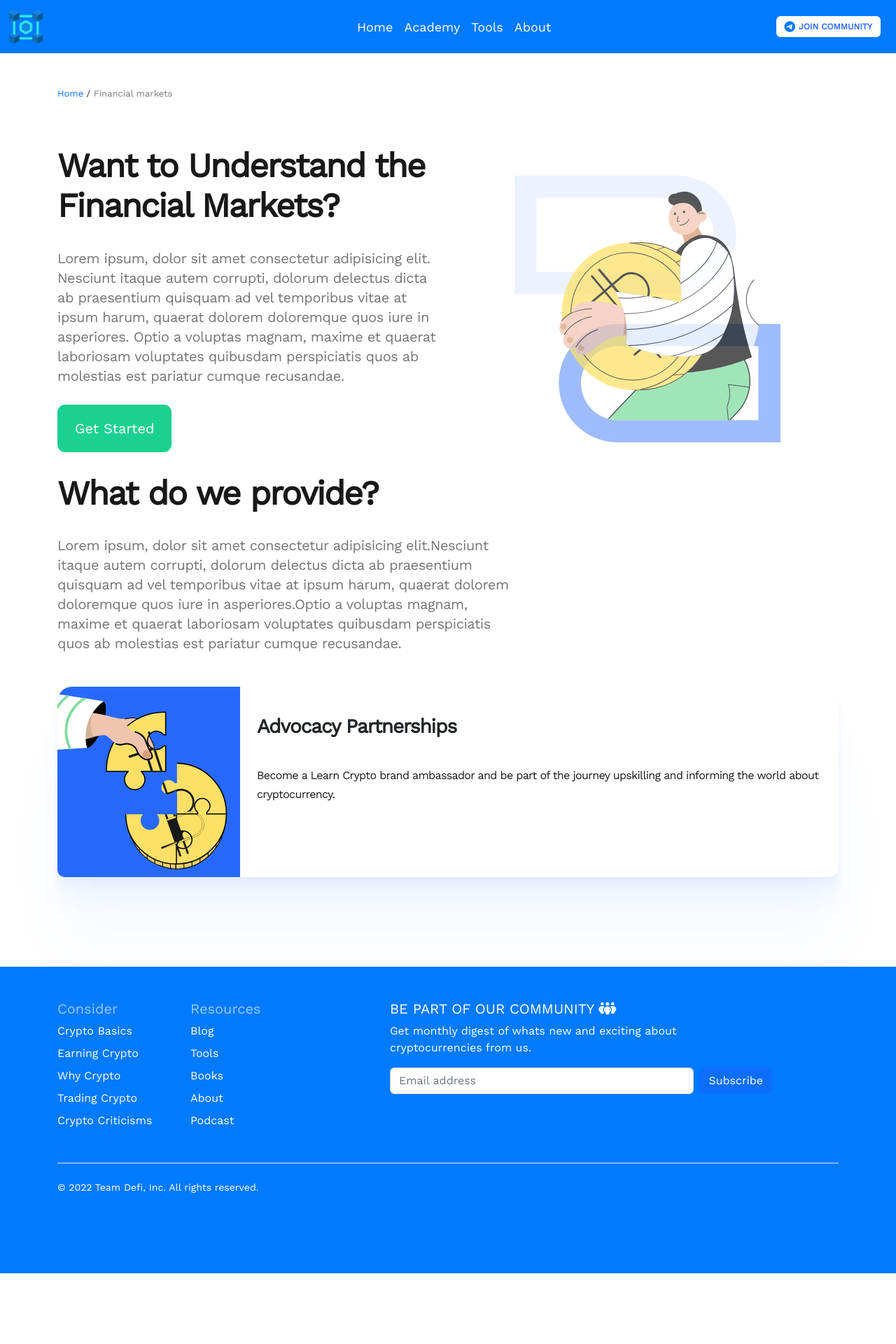
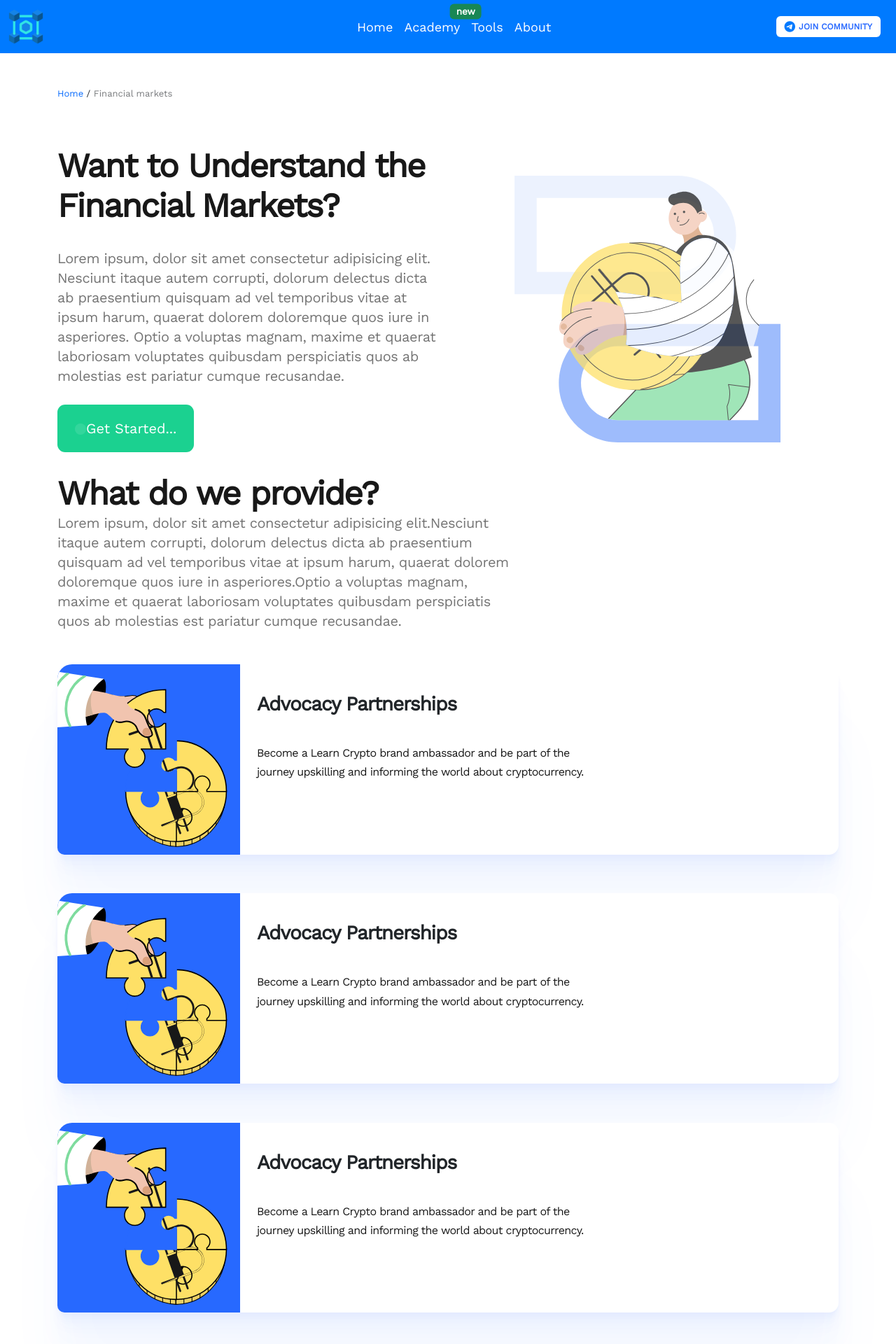
Before and after one commit to TEE2DWHY/TeamDefi, a React (Create React App) app: page /financial-markets in a window 1280 px wide. Shown: the top 1920 px of the page at 70% size. Before the commit the page ends 1819 px from the top, so only its background shows below. Built offline with nearby package versions, Linux system fonts and the light colour scheme.

Commit message:
made changes on the blog page

```diff
--- a/src/components/Navbar.js
+++ b/src/components/Navbar.js
@@ -16,8 +16,13 @@ function Navbar() {
                         <li className="nav-item">
                             <Link to="/" className="nav-link active" aria-current="page" href="/#" style={{ color: "#fff" }}>Home</Link>
                         </li>
-                        <li className="nav-item">
-                            <Link to="/academy" className="nav-link" style={{ color: " #fff" }}>Academy</Link>
+                        <li className="nav-item position-relative">
+                            <Link to="/academy" className="nav-link" style={{ color: " #fff" }}>Academy
+                                <span class="position-absolute top-0 start-100 translate-middle badge squared-pill bg-success">
+                                    new
+                                    <span class="visually-hidden">unread messages</span>
+                                </span>
+                            </Link>
                         </li>
                         <li className="nav-item">
                             <Link to="/tools" className="nav-link" style={{ color: " #fff" }}>Tools</Link>
--- a/src/index.css
+++ b/src/index.css
@@ -555,6 +555,13 @@ a{
     padding: 10px;
 }
 
+.pagination-nav{
+  display: flex;
+  justify-content:center;
+  align-items: center;
+  margin: 20px 0px;
+}
+
 /* ACADEMY*/
 .academy-header:hover, .nav:hover{
   background-image: url("../public/background.png");
--- a/src/pages/Blog.js
+++ b/src/pages/Blog.js
@@ -54,6 +54,25 @@ const Blog = (props) => {
                     </div>
                 </div>
 
+                <nav className="pagination-nav">
+                    <ul className="pagination">
+                        <li className="page-item">
+                            <a className="page-link" href="/#" aria-label="Previous">
+                                <span aria-hidden="true">&laquo;</span>
+                            </a>
+                        </li>
+                        <li className="page-item"><a class="page-link" href="/#">1</a></li>
+                        <li className="page-item"><a class="page-link" href="/#">2</a></li>
+                        <li className="page-item"><a class="page-link" href="/#">3</a></li>
+                        <li className="page-item">
+                            <a className="page-link" href="#" aria-label="Next">
+                                <span aria-hidden="true">&raquo;</span>
+                            </a>
+                        </li>
+                    </ul>
+                </nav>
+
+
                 <div className="whycrypto-container" style={{ marginTop: "5%" }}>
                     <div className="row">
                         <div className="col-lg-6">
--- a/src/pages/Forex.js
+++ b/src/pages/Forex.js
@@ -17,7 +17,9 @@ const Forex = () => {
                         <h1 className="header-financials">Want to Understand the Financial Markets?</h1>
                         <br />
                         <p className="understand-p">Lorem ipsum, dolor sit amet consectetur adipisicing elit. Nesciunt itaque autem corrupti, dolorum delectus dicta ab praesentium quisquam ad vel temporibus vitae at ipsum harum, quaerat dolorem doloremque quos iure in asperiores. Optio a voluptas magnam, maxime et quaerat laboriosam voluptates quibusdam perspiciatis quos ab molestias est pariatur cumque recusandae.</p>
-                        <button type="button" class="btn-financials">Get Started</button>
+                        <button type="button" class="btn-financials">  <span class="spinner-grow spinner-grow-sm" role="status" aria-hidden="true"></span>
+                            <span class="visually-hidden">Loading...</span>
+                            Get Started...</button>
                     </div>
                     <div className="col-lg-6">
                         <img className="banner" src="banner-image.svg" alt="" />
@@ -25,8 +27,9 @@ const Forex = () => {
                 </div>
             </div>
 
+
             <div className="container">
-                <h1>What do we provide?</h1>
+                <h1 style={{ display: "inline" }}>What do we provide? </h1>
                 <br />
                 <p className="provide-p col-lg-7">
                     Lorem ipsum, dolor sit amet consectetur adipisicing elit.Nesciunt itaque autem corrupti, dolorum delectus dicta ab praesentium quisquam ad vel temporibus vitae at ipsum harum, quaerat dolorem doloremque quos iure in asperiores.Optio a voluptas magnam, maxime et quaerat laboriosam voluptates quibusdam perspiciatis quos ab molestias est pariatur cumque recusandae.
@@ -40,7 +43,31 @@ const Forex = () => {
                         </div>
                         <div className="col-lg-9">
                             <h3 className="provision-h3">Advocacy Partnerships</h3>
-                            <p className="provision-p">Become a Learn Crypto brand ambassador and be part of the journey upskilling and informing the world about cryptocurrency.</p>
+                            <p className="provision-p col-lg-7">Become a Learn Crypto brand ambassador and be part of the journey upskilling and informing the world about cryptocurrency.</p>
+                        </div>
+                    </div>
+                </div>
+
+                <div className="cont-provision">
+                    <div className="row">
+                        <div className="col-lg-3">
+                            <img className="prov-img1" src="provide1.svg" alt="provide1" />
+                        </div>
+                        <div className="col-lg-9">
+                            <h3 className="provision-h3">Advocacy Partnerships</h3>
+                            <p className="provision-p col-lg-7">Become a Learn Crypto brand ambassador and be part of the journey upskilling and informing the world about cryptocurrency.</p>
+                        </div>
+                    </div>
+                </div>
+
+                <div className="cont-provision">
+                    <div className="row">
+                        <div className="col-lg-3">
+                            <img className="prov-img1" src="provide1.svg" alt="provide1" />
+                        </div>
+                        <div className="col-lg-9">
+                            <h3 className="provision-h3">Advocacy Partnerships</h3>
+                            <p className="provision-p col-lg-7">Become a Learn Crypto brand ambassador and be part of the journey upskilling and informing the world about cryptocurrency.</p>
                         </div>
                     </div>
                 </div>
```
